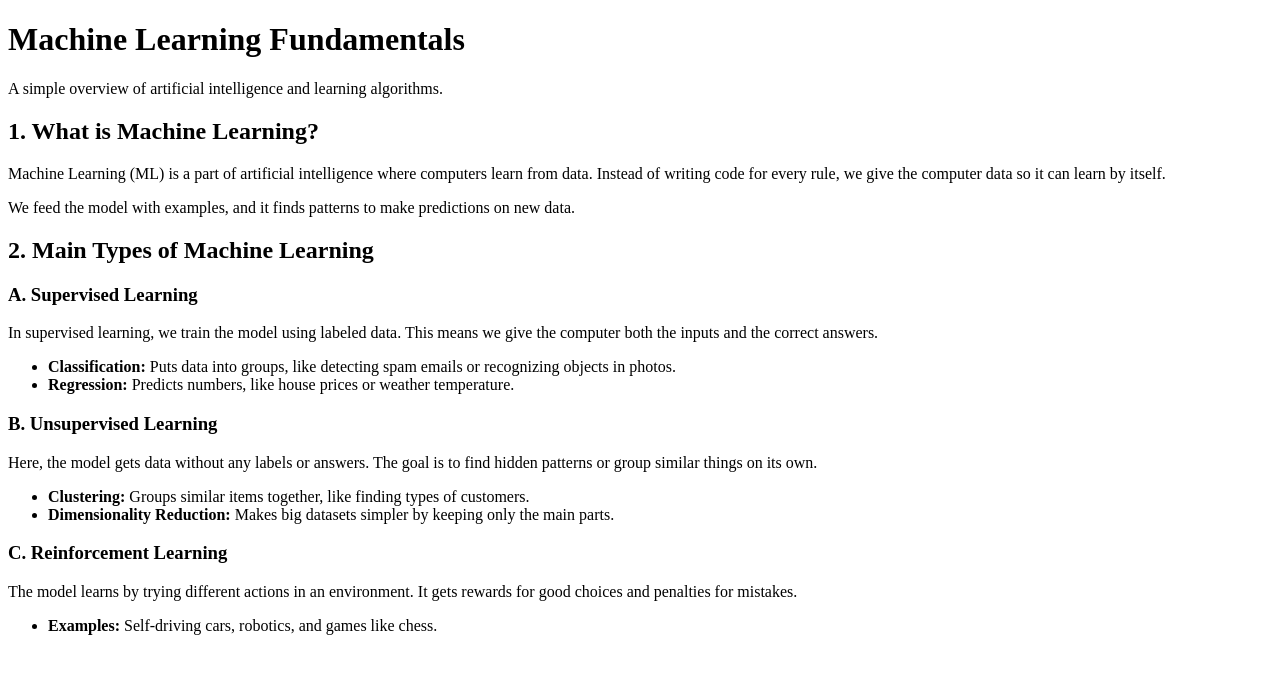
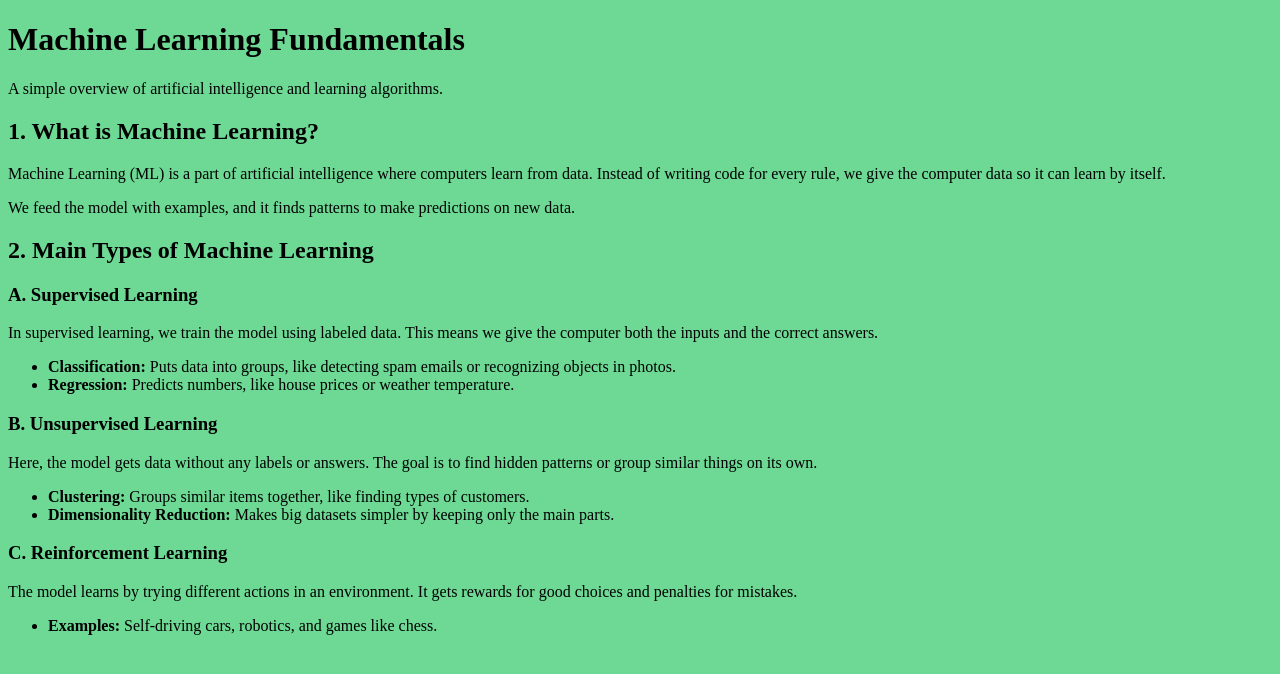
Before and after one commit to alvarojaviercano-ux/Machine-Learning, a Flask app: page / in a window 1280 px wide. Shown: the top 674 px of the page. Run offline with Flask 3, Linux system fonts and the light colour scheme.

Commit message:
add style.css and color background

```diff
--- /dev/null
+++ b/static/style.css
@@ -0,0 +1 @@
+body{background-color: rgb(109, 217, 148);}
--- a/templates/index.html
+++ b/templates/index.html
@@ -3,7 +3,8 @@
 <head>
     <meta charset="UTF-8">
     <meta name="viewport" content="width=device-width, initial-scale=1.0">
-    <title>MACHINE</title>
+    <title>MACHINE LEARNING</title>
+    <link rel="stylesheet" href="{{ url_for('static', filename='style.css') }}">
 </head>
 <body>
 
```
